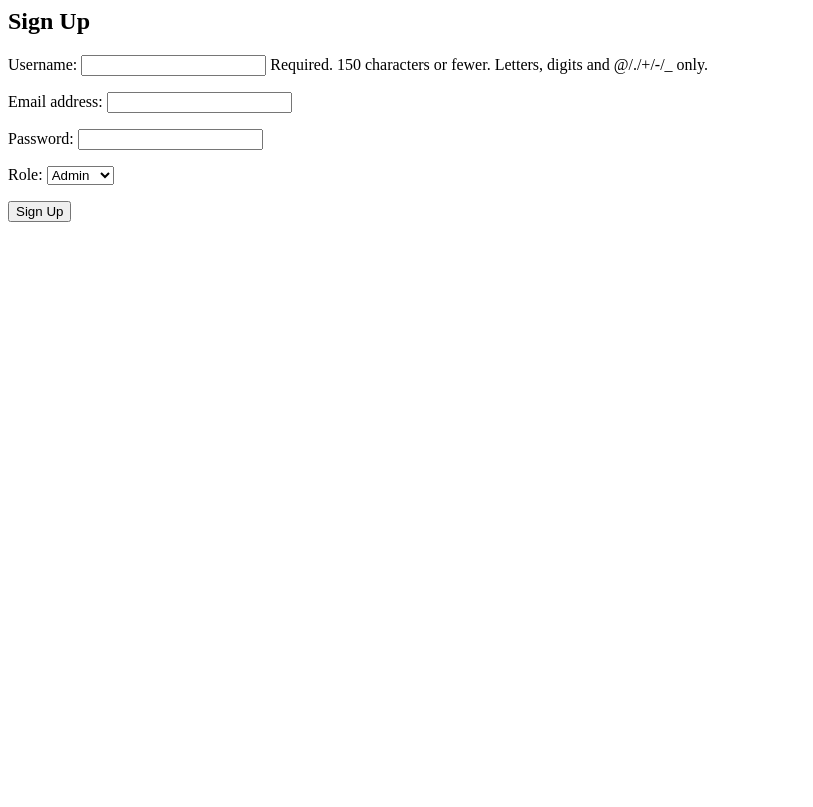
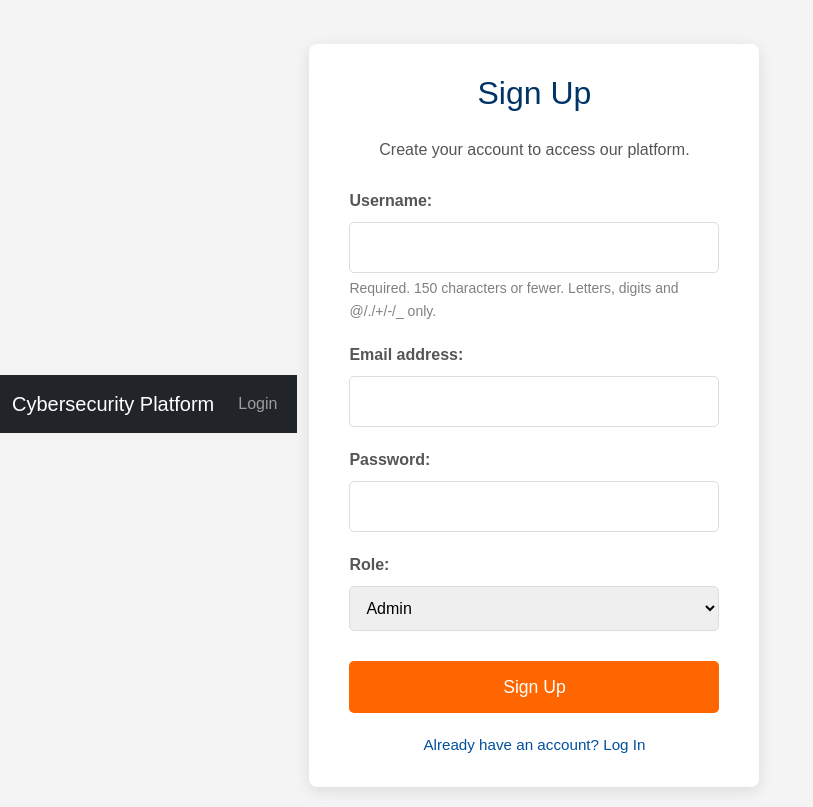
Before and after one commit to aniboumarie/cyber_platform, a Django app: page /signup/ in a window 1280 px wide. Shown: the whole page, without its empty margins (0-813 px from the left). Before the commit the page ends 222 px from the top, so only its background shows below. Run offline with Django 5.2, Linux system fonts and the light colour scheme.

Commit message:
Implement professional design for signup.html page.

```diff
--- a/main/templates/registration/signup.html
+++ b/main/templates/registration/signup.html
@@ -1,6 +1,162 @@
-<h2>Sign Up</h2>
-<form method="post">
-  {% csrf_token %}
-  {{ form.as_p }}
-  <button type="submit">Sign Up</button>
-</form>
+{% extends 'base.html' %}
+
+{% block title %}Sign Up - Cybersecurity Training Platform{% endblock %}
+
+{% block content %}
+<style>
+  /* Reusing styles from register.html for consistency.
+     Ideally, this would be in a shared CSS file. */
+  body {
+    font-family: 'Arial', sans-serif;
+    line-height: 1.6;
+    color: #333;
+    background-color: #f4f4f4; /* Light grey background for the page */
+    display: flex;
+    justify-content: center;
+    align-items: center;
+    min-height: 90vh; /* Ensure it takes at least the viewport height */
+    margin: 0;
+    padding: 20px 0;
+  }
+  .container-auth {
+    background: #fff;
+    padding: 30px 40px;
+    border-radius: 8px;
+    box-shadow: 0 4px 15px rgba(0,0,0,0.1);
+    width: 100%;
+    max-width: 450px; /* Max width for the form container */
+    text-align: center;
+  }
+  .container-auth h2 {
+    color: #003366; /* Dark blue */
+    margin-bottom: 25px;
+    font-size: 2em;
+  }
+  .form-group {
+    margin-bottom: 20px;
+    text-align: left;
+  }
+  .form-group label {
+    display: block;
+    margin-bottom: 8px;
+    color: #555;
+    font-weight: bold;
+  }
+  .form-group input[type="text"],
+  .form-group input[type="email"],
+  .form-group input[type="password"],
+  .form-group select {
+    width: 100%;
+    padding: 12px;
+    border: 1px solid #ddd;
+    border-radius: 5px;
+    box-sizing: border-box;
+    font-size: 1em;
+  }
+  .form-group input[type="text"]:focus,
+  .form-group input[type="email"]:focus,
+  .form-group input[type="password"]:focus,
+  .form-group select:focus {
+    outline: none;
+    border-color: #00509e;
+    box-shadow: 0 0 0 2px rgba(0, 80, 158, 0.2);
+  }
+  .btn-submit {
+    background: #ff6600;
+    color: #fff;
+    padding: 12px 20px;
+    text-decoration: none;
+    border: none;
+    border-radius: 5px;
+    font-size: 1.1em;
+    cursor: pointer;
+    transition: background-color 0.3s ease;
+    width: 100%;
+    margin-top: 10px;
+  }
+  .btn-submit:hover {
+    background: #cc5200;
+  }
+  .login-link { /* Assuming a link to login might be useful here too */
+    display: block;
+    margin-top: 20px;
+    color: #00509e;
+    text-decoration: none;
+    font-size: 0.95em;
+  }
+  .login-link:hover {
+    text-decoration: underline;
+  }
+
+  .errorlist {
+    list-style-type: none;
+    padding: 0;
+    margin: 10px 0 0 0;
+    color: #d9534f;
+    font-size: 0.9em;
+  }
+  .errorlist li {
+    margin-bottom: 5px;
+  }
+
+  form p {
+    margin-bottom: 20px;
+    text-align: left;
+  }
+  form p label {
+    display: block;
+    margin-bottom: 8px;
+    color: #555;
+    font-weight: bold;
+  }
+  form p input[type="text"],
+  form p input[type="email"],
+  form p input[type="password"],
+  form p select {
+    width: 100%;
+    padding: 12px;
+    border: 1px solid #ddd;
+    border-radius: 5px;
+    box-sizing: border-box;
+    font-size: 1em;
+  }
+</style>
+
+<div class="container-auth">
+  <h2>Sign Up</h2>
+  <p style="text-align: center; color: #555; margin-bottom: 25px;">Create your account to access our platform.</p>
+  <form method="post">
+    {% csrf_token %}
+
+    {{ form.non_field_errors }}
+
+    {% for field in form %}
+      <div class="form-group">
+        {{ field.label_tag }}
+        {{ field }}
+        {% if field.help_text %}
+          <small style="color: grey; display: block; margin-top: 4px;">{{ field.help_text }}</small>
+        {% endif %}
+        {% for error in field.errors %}
+          <p style="color: red; font-size: 0.9em; margin-top: 4px;">{{ error }}</p>
+        {% endfor %}
+      </div>
+    {% endfor %}
+
+    {% if 'role' in form.fields %}
+    <!-- Optional: If a 'role' field might be part of this specific form -->
+    <!-- You might need to adjust if the 'role' field comes from the Django form itself -->
+    {% else %}
+      <!-- If this signup form has a predefined role or no role selection,
+           this section can be omitted or adjusted.
+           For now, assuming the Django form `{{ form }}` handles all necessary fields.
+           If a manual role dropdown is needed like in register.html, it would go here.
+      -->
+    {% endif %}
+
+    <button type="submit" class="btn-submit">Sign Up</button>
+  </form>
+  <a href="{% url 'login' %}" class="login-link">Already have an account? Log In</a>
+</div>
+
+{% endblock %}
```
